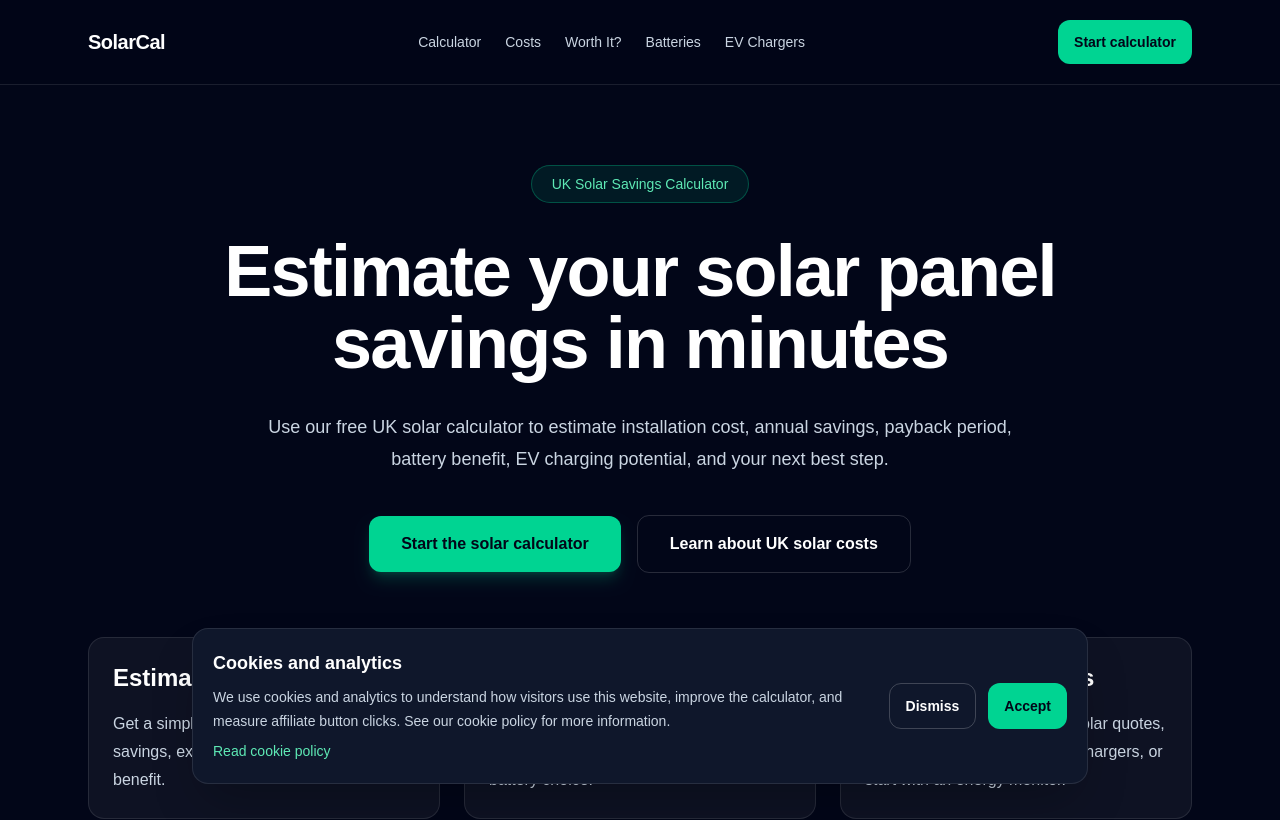
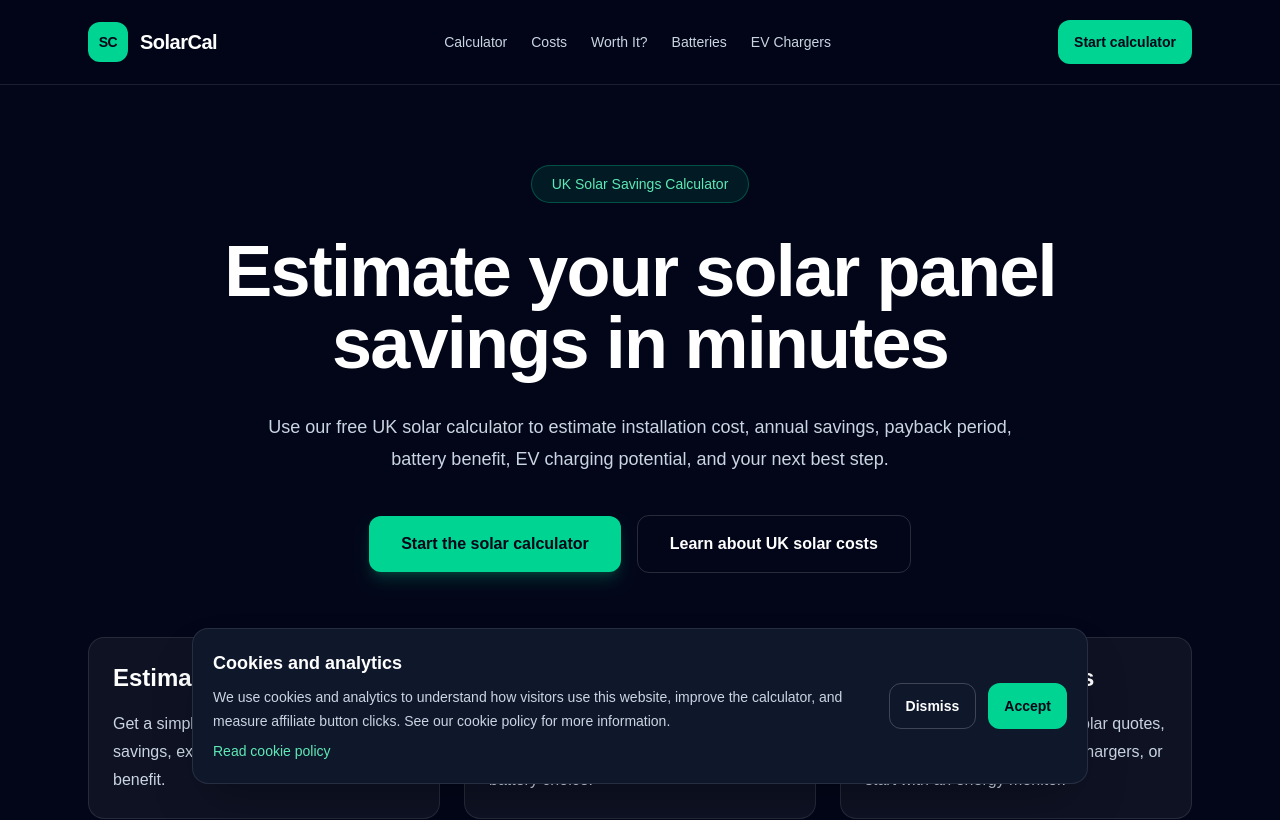
Before and after one commit to 786infinite/solar-savings-calculator-uk, a Next.js app: page / in a window 1280 px wide. Shown: the top 820 px of the page. Built offline with nearby package versions, Linux system fonts and the light colour scheme.

Commit message:
Add SolarCal favicon and logo mark

```diff
--- a/components/SiteShell.tsx
+++ b/components/SiteShell.tsx
@@ -12,8 +12,11 @@ export function HeaderLinks() {
   return (
     <header className="border-b border-white/10 bg-slate-950/90 backdrop-blur">
       <div className="mx-auto flex max-w-6xl items-center justify-between px-6 py-5">
-        <a href="/" className="text-xl font-bold tracking-tight">
-          SolarCal
+        <a href="/" className="flex items-center gap-3 text-xl font-bold tracking-tight">
+          <span className="flex h-10 w-10 items-center justify-center rounded-xl bg-emerald-400 text-sm font-black text-slate-950">
+            SC
+          </span>
+          <span>SolarCal</span>
         </a>
 
         <nav className="hidden items-center gap-6 text-sm text-slate-300 md:flex">
```
Also changed, not shown: app/icon.svg (added).
